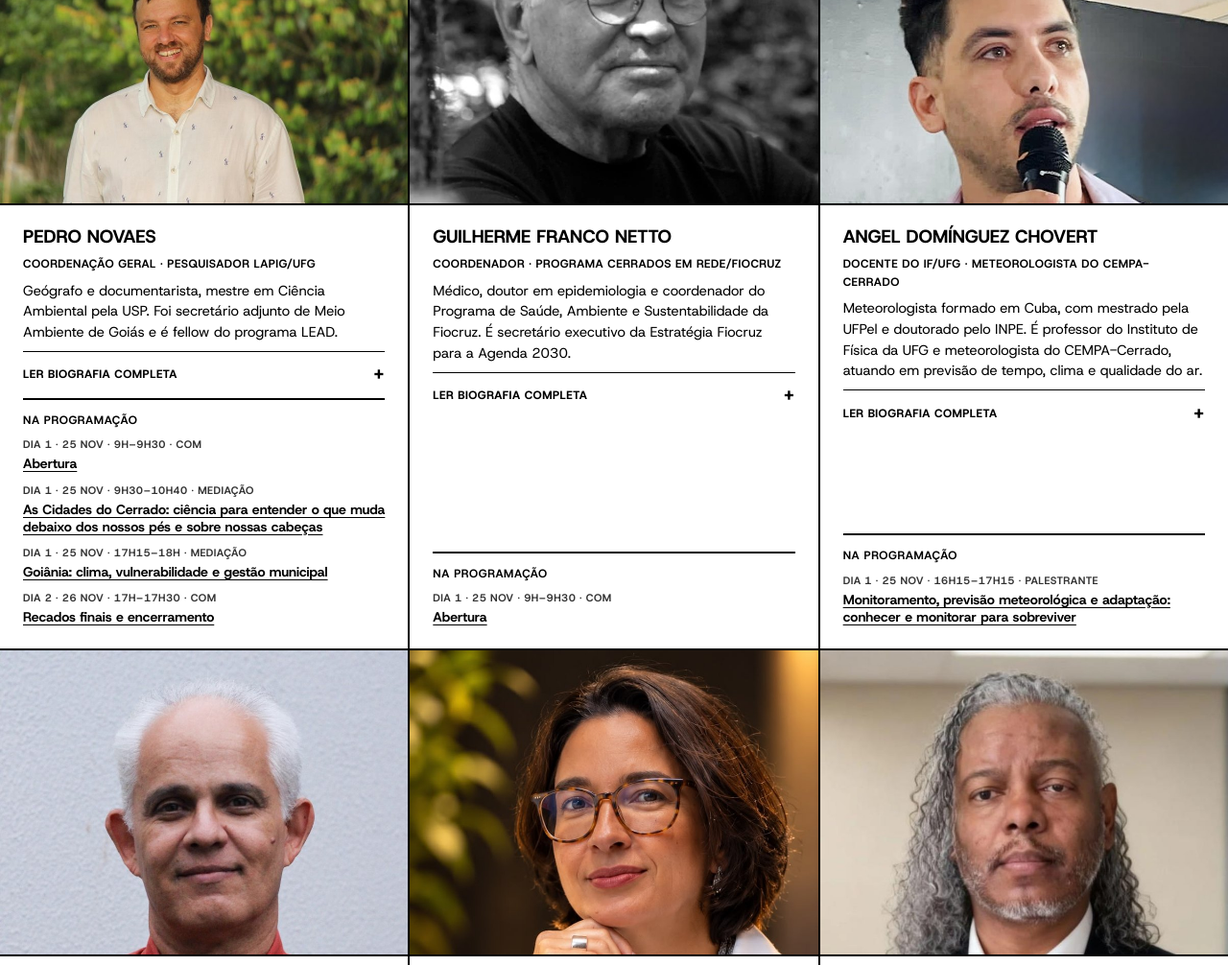
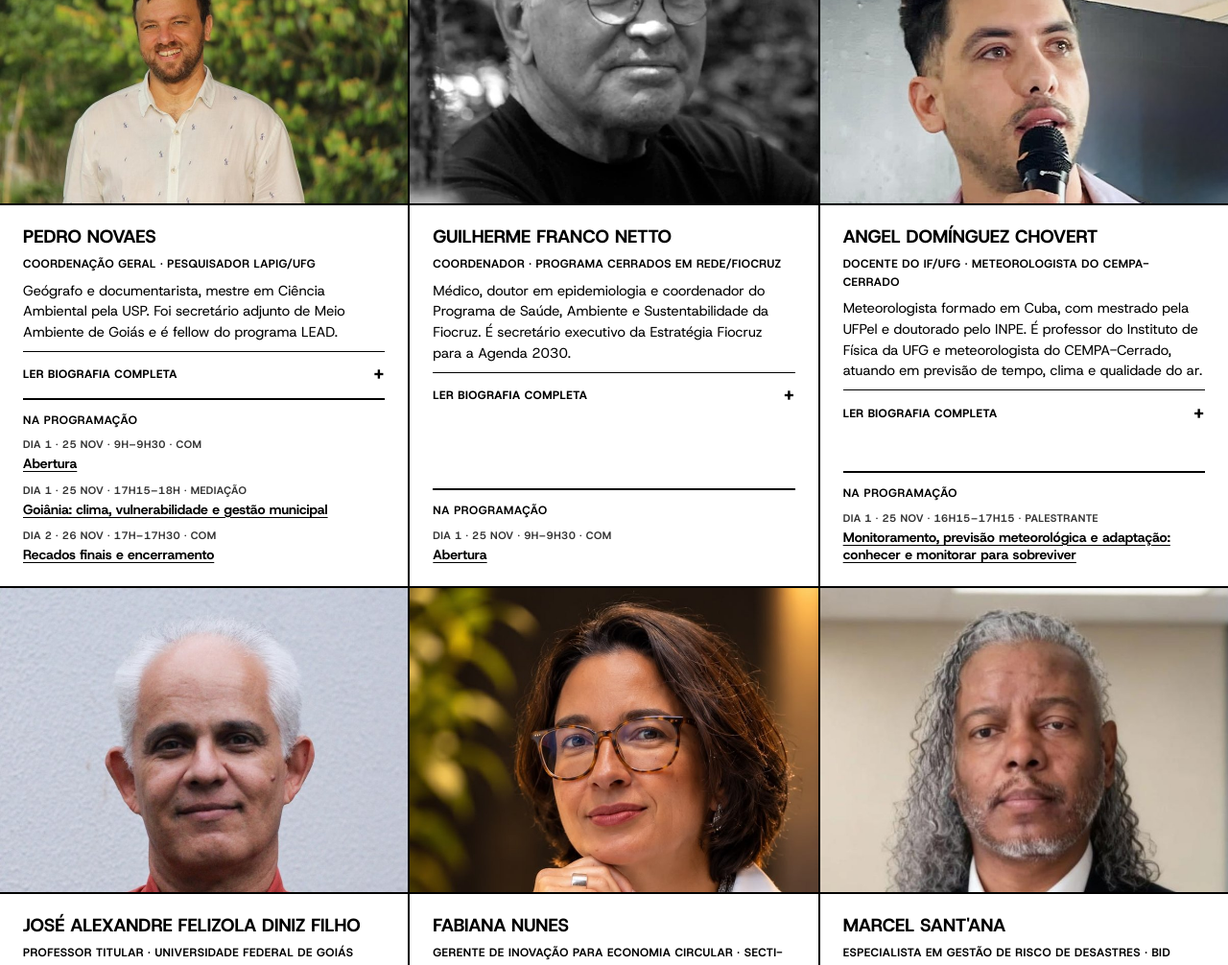
Before and after one commit to VictorGit10/goiania-resiliente, a plain HTML site: page index.html in a window 1280 px wide. Shown: the part 9200-10206 px from the top of the page at 96% size. Drawn offline with Linux system fonts and the light colour scheme; a web font is replaced by a local one.

Commit message:
Perfil de Ary Soares dos Santos e troca da mediação do painel
- Ary Soares dos Santos entra na mediação do painel "As Cidades do
  Cerrado" (Dia 1, 9h30–10h40), no lugar de Pedro Novaes.
- Perfil novo com a foto e a bio enviadas pelo Pedro em 19/11/2026.
- Grade de participantes: as células vazias no fim agora são todas
  preenchidas com o fundo da seção (antes sobrava uma célula preta).

```diff
--- a/css/style.css
+++ b/css/style.css
@@ -723,12 +723,9 @@ a.conv-link:focus-visible, .conv-agenda a:focus-visible, .ler-mais summary:focus
 .conv-agenda a { font-size: 14px; font-weight: 700; line-height: 1.3; text-decoration: underline; text-underline-offset: 3px; }
 .conv-agenda a:hover { background: var(--amarelo); }
 @media (max-width: 1100px) { .conv-grid { grid-template-columns: repeat(2, 1fr); } }
-@media (min-width: 1101px) {
-  .conv-grid.filler-3::after { content: ""; background: var(--verde); }
-}
-@media (max-width: 1100px) and (min-width: 701px) {
-  .conv-grid.filler-2::after { content: ""; background: var(--verde); }
-}
+.conv-filler { display: none; background: var(--verde); }
+@media (min-width: 1101px) { .conv-filler-3 { display: block; } }
+@media (max-width: 1100px) and (min-width: 701px) { .conv-filler-2 { display: block; } }
 @media (max-width: 700px) {
   .conv-grid { grid-template-columns: 1fr; }
   .conv-sub { padding: 14px 20px; }
--- a/dados/convidados.js
+++ b/dados/convidados.js
@@ -309,4 +309,12 @@ window.GR_CONVIDADOS = [
     resumo: "Coordenador Operacional da Defesa Civil de Goiânia, especialista em Gestão de Riscos.",
     minibio: "Marcelo Luz dos Santos é coordenador operacional da Defesa Civil de Goiânia e especialista em Gestão de Riscos."
   },
+  {
+    id: "ary-soares-dos-santos",
+    nome: "Ary Soares dos Santos",
+    naProgramacao: ["Ary Soares dos Santos"],
+    cargo: "Geógrafo · Coordenador do Projeto Paranaíba Vivo – Aquarius Paranaíba",
+    resumo: "Geógrafo pela UFG e mestre em Geografia, foi analista ambiental do IBAMA por 35 anos. Chefiou o Parque Nacional das Emas, foi superintendente do IBAMA em Goiás e diretor do Jardim Botânico de Goiânia. Hoje coordena o projeto Paranaíba Vivo – Aquarius Paranaíba.",
+    minibio: "Graduado em Geografia pela Universidade Federal de Goiás (1991) e mestre em Geografia pela mesma universidade (2002). Foi analista ambiental do Instituto Brasileiro do Meio Ambiente e dos Recursos Naturais Renováveis (IBAMA) entre 1983 e 2018, ano em que se aposentou. É especialista em Avaliação de Impactos Ambientais pela COPPE/UFRJ (1994) e em Manejo de Áreas Naturais Conservadas pela DUMAC/México (1997). Foi chefe do Parque Nacional das Emas (1995–2000), superintendente do IBAMA em Goiás (2004–2011) e diretor do Jardim Botânico de Goiânia (2013–2014). Coordenou o 8º (2002) e o 15º (2009) Simpósio Ambientalista Brasileiro no Cerrado, o Projeto de Monitoramento de Peixes do Reservatório de Serra da Mesa (SISBIO 56698, 2015–2018) e o projeto Piracanjuba Livre – Paranaíba Vivo (SISBIO 77155, 2020–2022). Coordena o projeto Paranaíba Vivo – Aquarius Paranaíba."
+  },
 ];
--- a/index.html
+++ b/index.html
@@ -485,7 +485,7 @@ footer .inner {
             <div class="detalhe">
               <div class="papel"><span class="label">Conferencista</span><span>Carlos Gurjão (CEMPA/UFG)</span></div>
               <div class="papel"><span class="label">Debatedores</span><span>Celene Cunha (IESA/UFG) · João Batista de Deus (IESA/UFG)</span></div>
-              <div class="papel"><span class="label">Mediação</span><span>Pedro Novaes (UFG e Iandé Verde)</span></div>
+              <div class="papel"><span class="label">Mediação</span><span>Ary Soares dos Santos (Paranaíba Vivo)</span></div>
             </div>
           </details>
         </div>
--- a/js/main.js
+++ b/js/main.js
@@ -249,9 +249,13 @@
   if (gridConv) {
     var visiveis = convidados.filter(function (c) { return !c.ocultoNoGrid; });
     visiveis.forEach(function (c) { gridConv.appendChild(cartaoConvidado(c)); });
-    /* Preenche a última célula vazia com o fundo da seção, sem criar um cartão. */
-    if (visiveis.length % 3 !== 0) gridConv.classList.add("filler-3");
-    if (visiveis.length % 2 !== 0) gridConv.classList.add("filler-2");
+    /* Preenche as células vazias no fim da grade com o fundo da seção,
+       sem criar cartões. As colunas mudam com a largura, então cada
+       preenchimento vale só para um dos layouts (veja o CSS). */
+    var faltam3 = (3 - visiveis.length % 3) % 3;
+    var faltam2 = (2 - visiveis.length % 2) % 2;
+    for (var f3 = 0; f3 < faltam3; f3++) gridConv.appendChild(el("div", "conv-filler conv-filler-3"));
+    for (var f2 = 0; f2 < faltam2; f2++) gridConv.appendChild(el("div", "conv-filler conv-filler-2"));
   }
 
   /* Lista com todos os participantes da 2ª edição, em ordem alfabética */
```
Also changed, not shown: assets/img/convidados/ary-soares-dos-santos.jpg (added), 2 other files.
